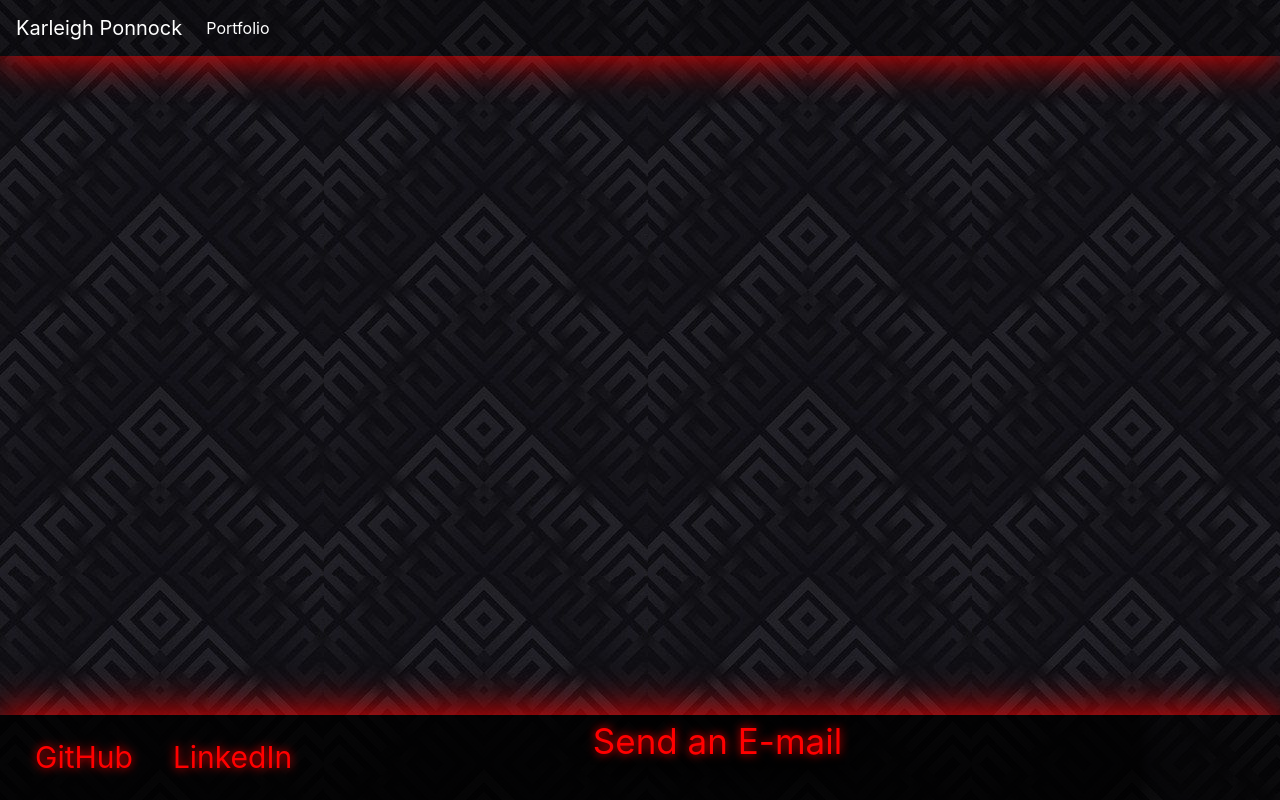
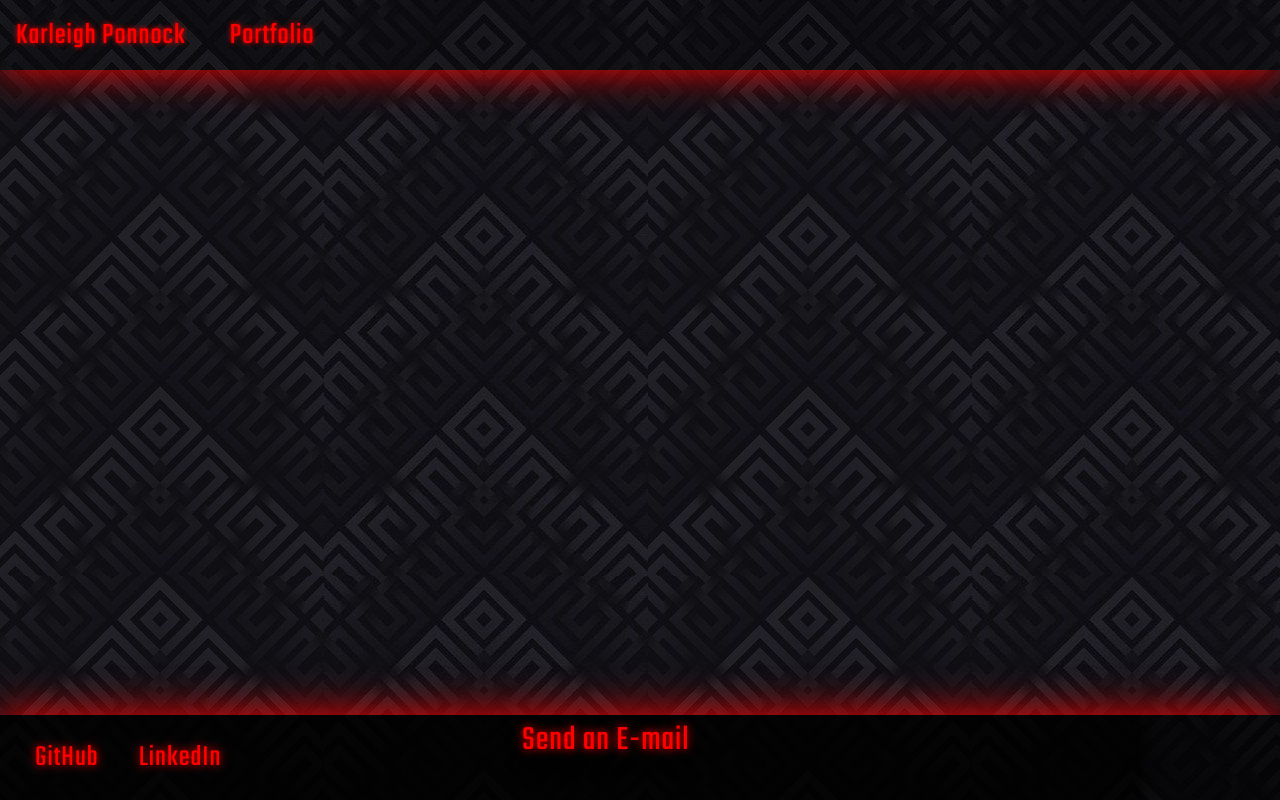
Before and after one commit to karleighponnock/react-portfolio, a React (Create React App) app in the folder portfolio/: page /contact in a window 1280 px wide. Built offline with nearby package versions, Linux system fonts and the light colour scheme.

Commit message:
font changed

```diff
--- a/portfolio/public/index.html
+++ b/portfolio/public/index.html
@@ -15,6 +15,7 @@
       user's mobile device or desktop. See https://developers.google.com/web/fundamentals/web-app-manifest/
     -->
     <link rel="manifest" href="%PUBLIC_URL%/manifest.json" />
+    <link href="https://fonts.googleapis.com/css2?family=Teko&display=swap" rel="stylesheet">
     <link rel="stylesheet" href="https://cdnjs.cloudflare.com/ajax/libs/twitter-bootstrap/4.0.0/css/bootstrap.min.css"/>
 
     <!--
--- a/portfolio/src/components/Navbar/style.css
+++ b/portfolio/src/components/Navbar/style.css
@@ -1,19 +1,21 @@
 nav.navbar.navbar-default {
   margin-bottom: 0;
-
 }
 
 .navbar{
   background-color: rgba(0, 0, 0, 0.247);
   box-shadow:0 0 40px red;
-  color: white;
-
+  height: 70px;
 }
 
 .text{
-  color: white;
+  color: rgb(255, 0, 0);
+  text-shadow:0 0 5px rgb(253, 0, 0);
+  font-size: 30px;
+  padding-right: 20px;
 }
 
 .text:hover{
-  color: rgb(255, 0, 0);
+  color: rgba(255, 255, 255, 0.753);
+  text-shadow:0 0 5px rgb(253, 0, 0);
 }
--- a/portfolio/src/index.css
+++ b/portfolio/src/index.css
@@ -1,13 +1,13 @@
 body {
   margin: 0;
   padding: 0;
-  font-family: -apple-system, BlinkMacSystemFont, "Segoe UI", "Roboto", "Oxygen", "Ubuntu",
-    "Cantarell", "Fira Sans", "Droid Sans", "Helvetica Neue", sans-serif;
+  font-family: 'Teko', sans-serif;
+  letter-spacing: 1px;
   -webkit-font-smoothing: antialiased;
   -moz-osx-font-smoothing: grayscale;
   background-image: url("./maze2.jpg") ;
 }
 
 code {
-  font-family: source-code-pro, Menlo, Monaco, Consolas, "Courier New", monospace;
+  font-family: 'Teko', sans-serif;
 }
```
